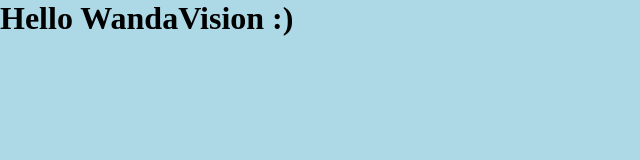
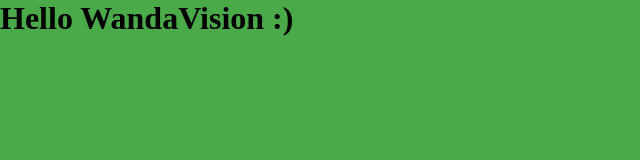
Before and after one commit to JennyNguyen756/Practice-Demo, a plain HTML site: page index.html in a window 1280 px wide. Shown: the whole page, without its empty margins (0-640 px from the left). Drawn offline with Linux system fonts and the light colour scheme.

Commit message:
changed background color to green

```diff
--- a/styles.css
+++ b/styles.css
@@ -1,5 +1,5 @@
 body{
     margin: 0;
     padding: 0;
-    background-color: lightblue;
+    background-color: rgb(74, 170, 74);
 }
```
